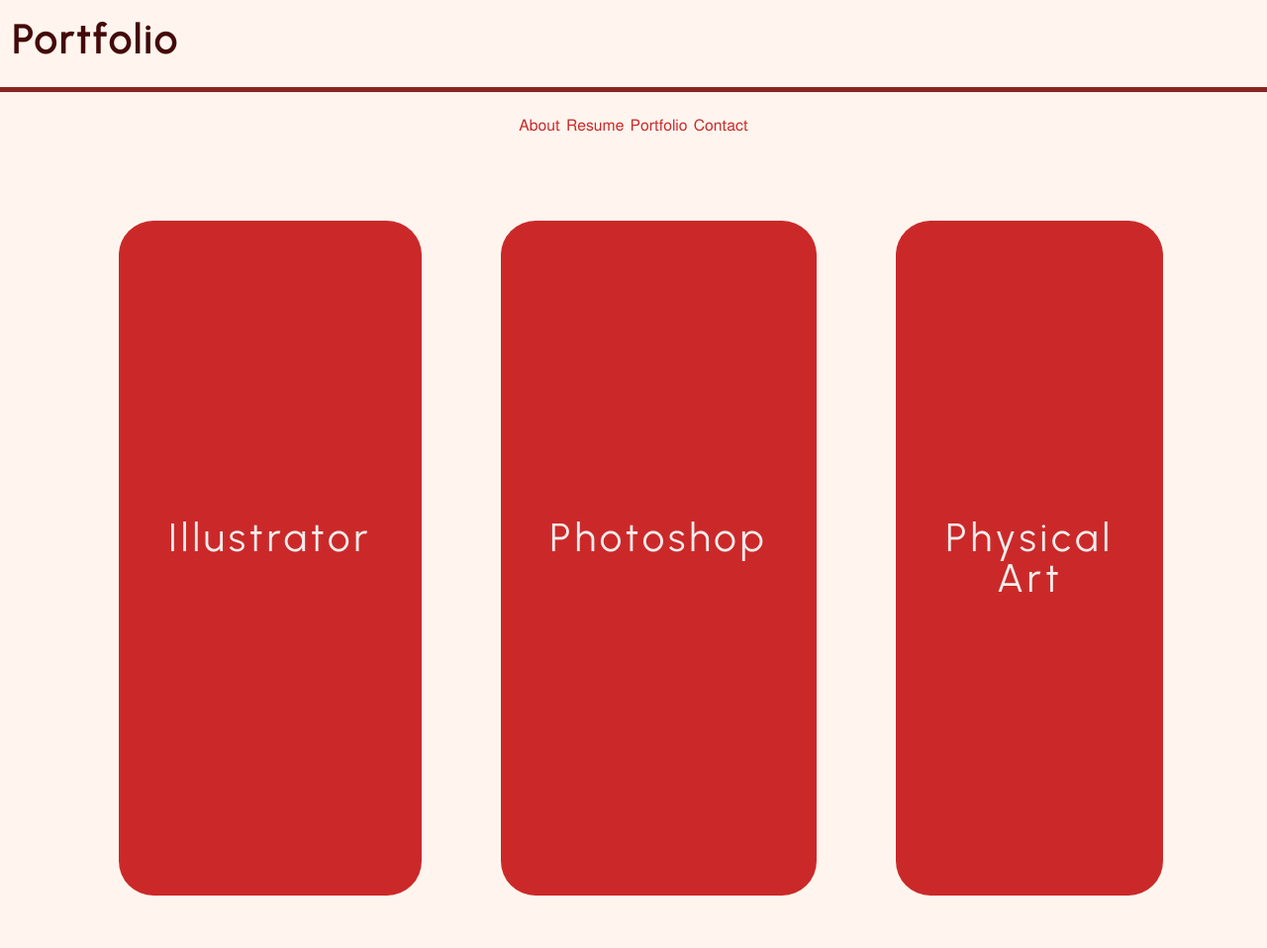
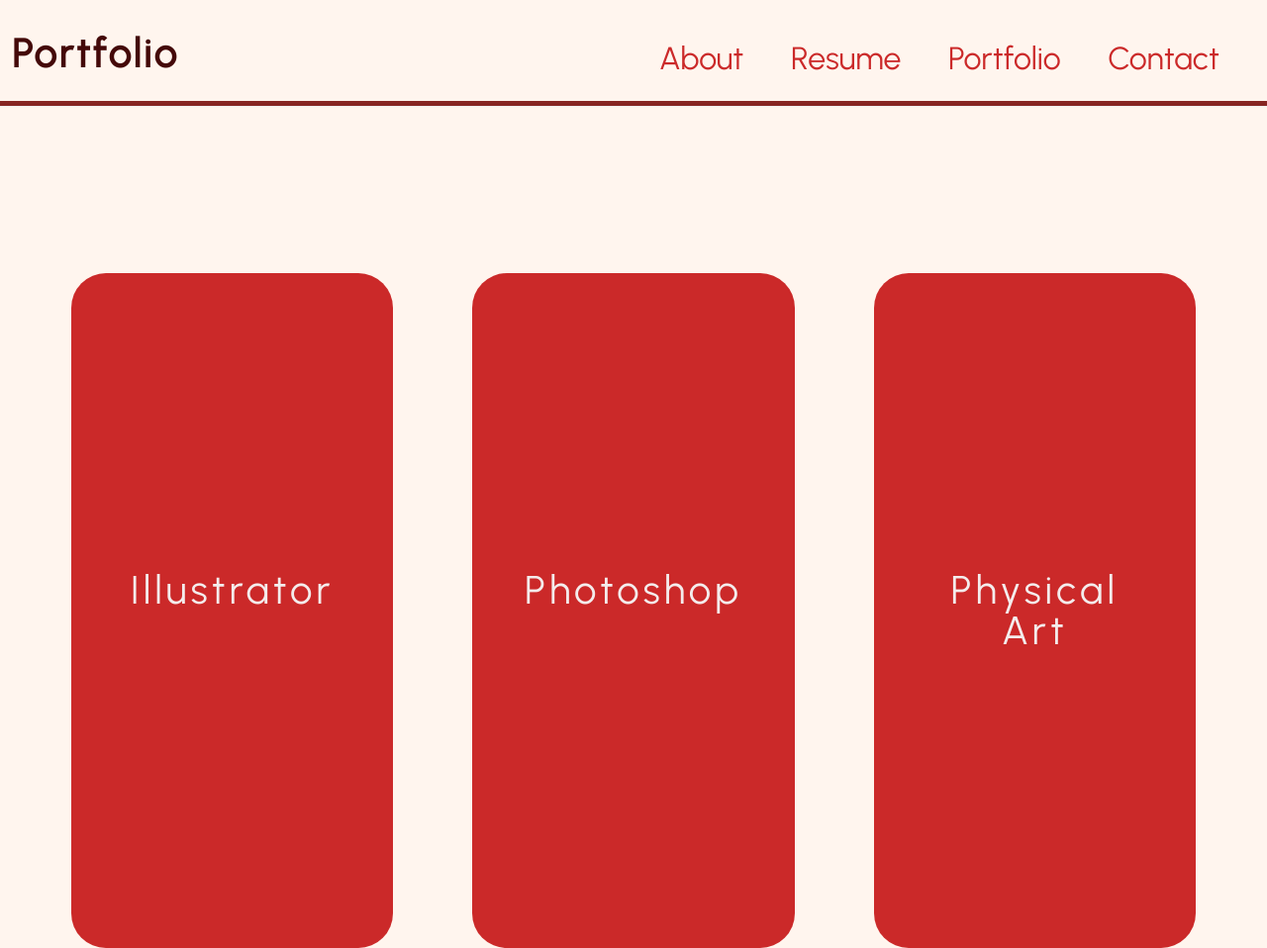
Before and after one commit to vzurui/idm222-vpl26, a plain HTML site: page portfolio.html in a window 1280 px wide. Shown: the top 958 px of the page at 99% size. Drawn offline with Linux system fonts and the light colour scheme.

Commit message:
updates
nav bar change + media query

```diff
--- a/css/style.css
+++ b/css/style.css
@@ -101,10 +101,10 @@ li {
 
 nav {
     font-size: 1em;
-    font-family: "almarai", Arial, Helvetica, sans-serif;
+    font-family: 'urbanist', Arial, Helvetica, sans-serif;
     text-align: center;
     padding: 0.5em;
-    margin: -2em 0 -0.5em 0;
+    margin: -1em 0 -2em 0;
     word-spacing: 0.2em;
 }
 
@@ -237,8 +237,22 @@ hr.solid {
 
 }
 
+section.projects {
+    margin: 8em 0;
+}
 
-/* about page media screeens */
+/* home page media queries */
+
+@media screen
+and (min-width: 1200px) {
+    .search {
+        font-size: 200%;
+        word-spacing: 40px;
+        text-align: right;
+    }
+}
+
+/* about page media screens */
 
 @media screen
 and (min-width: 1000px) {
--- a/portfolio.html
+++ b/portfolio.html
@@ -7,6 +7,13 @@
   <link rel="stylesheet" href="css/style.css">
 </head>
 <body>
+  <nav class="search">
+      <a href="about.html">About</a>
+      <a href="resume.html">Resume</a>
+      <a href="portfolio.html">Portfolio</a>
+      <a href="contact.html">Contact</a>
+    </nav>
+
 
   <header>
     <div>
@@ -15,12 +22,6 @@
     </div>
   </header>
 
-    <nav>
-      <a href="about.html">About</a>
-      <a href="resume.html">Resume</a>
-      <a href="portfolio.html">Portfolio</a>
-      <a href="contact.html">Contact</a>
-    </nav>
 
   <section class="projects">
     <div class="portfolio-button">
```
Also changed, not shown: about.html (+6 -6 lines), contact.html (+6 -6 lines), illustrator.html (+6 -6 lines), index.html (+8 -7 lines), photoshop.html (+7 -6 lines), physical-art.html (+8 -6 lines), resume.html (+6 -6 lines).
